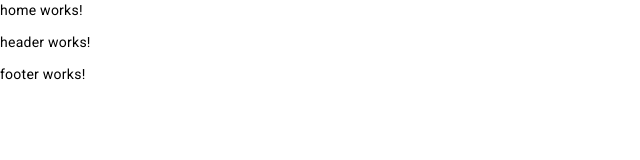
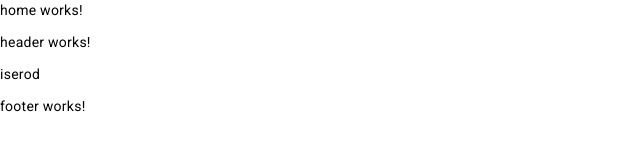
Before and after one commit to ignacio-serrano-rodriguez/data-burst, an Angular app in the folder frontend/: page /home in a window 1280 px wide. Shown: the top 160 px of the page, without its empty margins (0-640 px from the left). Built offline with nearby package versions, Linux system fonts and the light colour scheme.

Commit message:
Ahora el header recibe el nombre de usuario del home

```diff
--- a/frontend/src/app/header/header.component.html
+++ b/frontend/src/app/header/header.component.html
@@ -1 +1,4 @@
-<p>header works!</p>
+<div>
+    <p>header works!</p>
+    <p>{{usuarioLogueado}}</p>
+</div>
--- a/frontend/src/app/header/header.component.ts
+++ b/frontend/src/app/header/header.component.ts
@@ -1,4 +1,5 @@
-import { Component } from '@angular/core';
+import { Component, Input, OnChanges, Output, SimpleChanges } from '@angular/core';
+import { EventEmitter } from 'stream';
 
 @Component({
   selector: 'app-header',
@@ -7,9 +8,12 @@ import { Component } from '@angular/core';
   templateUrl: './header.component.html',
   styleUrl: './header.component.css'
 })
-export class HeaderComponent {
-  usuario = localStorage.getItem('usuario');
-  constructor() {
-    console.log(this.usuario);
-  }
+export class HeaderComponent implements OnChanges {
+
+  @Input() usuarioLogueado: string = '';
+
+  constructor() {}
+
+  ngOnChanges(changes: SimpleChanges): void {}
+
 }
--- a/frontend/src/app/login/login.component.ts
+++ b/frontend/src/app/login/login.component.ts
@@ -56,5 +56,4 @@ export class LoginComponent {
 
     })
   }
-
 }
--- a/frontend/src/app/pages/home/home.component.html
+++ b/frontend/src/app/pages/home/home.component.html
@@ -1,3 +1,5 @@
 <p>home works!</p>
-<app-header></app-header>
+<app-header
+    [usuarioLogueado]="usuarioLogueado"
+></app-header>
 <app-footer></app-footer>
--- a/frontend/src/app/pages/home/home.component.ts
+++ b/frontend/src/app/pages/home/home.component.ts
@@ -1,4 +1,4 @@
-import { Component } from '@angular/core';
+import { Component, OnChanges, SimpleChanges } from '@angular/core';
 import { HeaderComponent } from "../../header/header.component";
 import { FooterComponent } from "../../footer/footer.component";
 
@@ -9,6 +9,12 @@ import { FooterComponent } from "../../footer/footer.component";
   templateUrl: './home.component.html',
   styleUrl: './home.component.css'
 })
-export class HomeComponent {
+export class HomeComponent implements OnChanges {
+
+  usuarioLogueado: string = 'iserod';
+
+  constructor() {}
+
+  ngOnChanges(changes: SimpleChanges): void {}
 
 }
```
